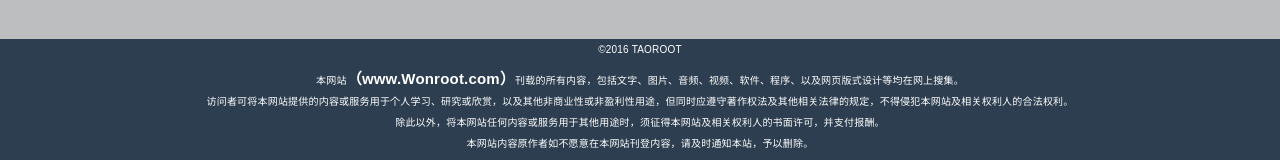
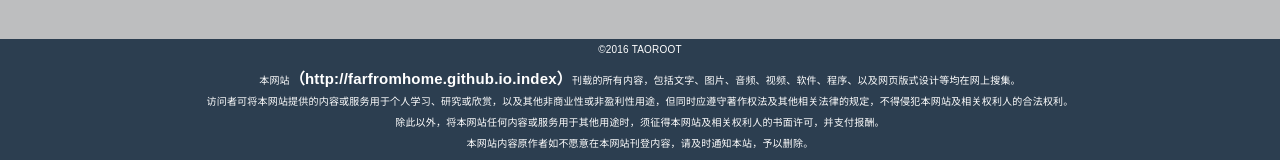
Before and after one commit to farfromhome/farfromhome.github.io, a plain HTML site: page index.html in a window 1280 px wide. Shown: the part 2051-2211 px from the top of the page. Drawn offline with Linux system fonts and the light colour scheme.

Commit message:
Update index.html
change web name

```diff
--- a/index.html
+++ b/index.html
@@ -102,7 +102,7 @@
 		<div class="bottom">
 			<div class="copyright">
 				<a>©2016 TAOROOT</a>
-				<p>本网站<span>（www.Wonroot.com）</span>刊载的所有内容，包括文字、图片、音频、视频、软件、程序、以及网页版式设计等均在网上搜集。<br/>
+				<p>本网站<span>（http://farfromhome.github.io.index）</span>刊载的所有内容，包括文字、图片、音频、视频、软件、程序、以及网页版式设计等均在网上搜集。<br/>
 				  访问者可将本网站提供的内容或服务用于个人学习、研究或欣赏，以及其他非商业性或非盈利性用途，但同时应遵守著作权法及其他相关法律的规定，不得侵犯本网站及相关权利人的合法权利。<br/>
 				  除此以外，将本网站任何内容或服务用于其他用途时，须征得本网站及相关权利人的书面许可，并支付报酬。<br/>
 				    本网站内容原作者如不愿意在本网站刊登内容，请及时通知本站，予以删除。
```
